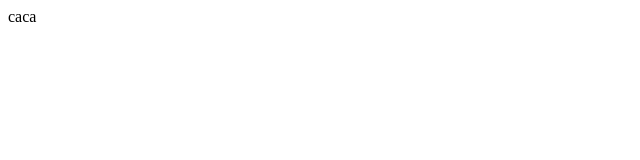
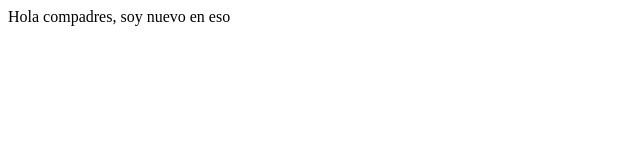
Before and after one commit to neolinkX/proyectoDemoCursoPrework, a plain HTML site: page index.html in a window 1280 px wide. Shown: the whole page, without its empty margins (0-640 px from the left). Drawn offline with Linux system fonts and the light colour scheme.

Commit message:
agregué un mensajito para mis compas de Github que vean mi perfil

```diff
--- a/index.html
+++ b/index.html
@@ -8,6 +8,6 @@
 
 </head>
 <body>
-    caca
+    Hola compadres, soy nuevo en eso
 </body>
 </html>
```
